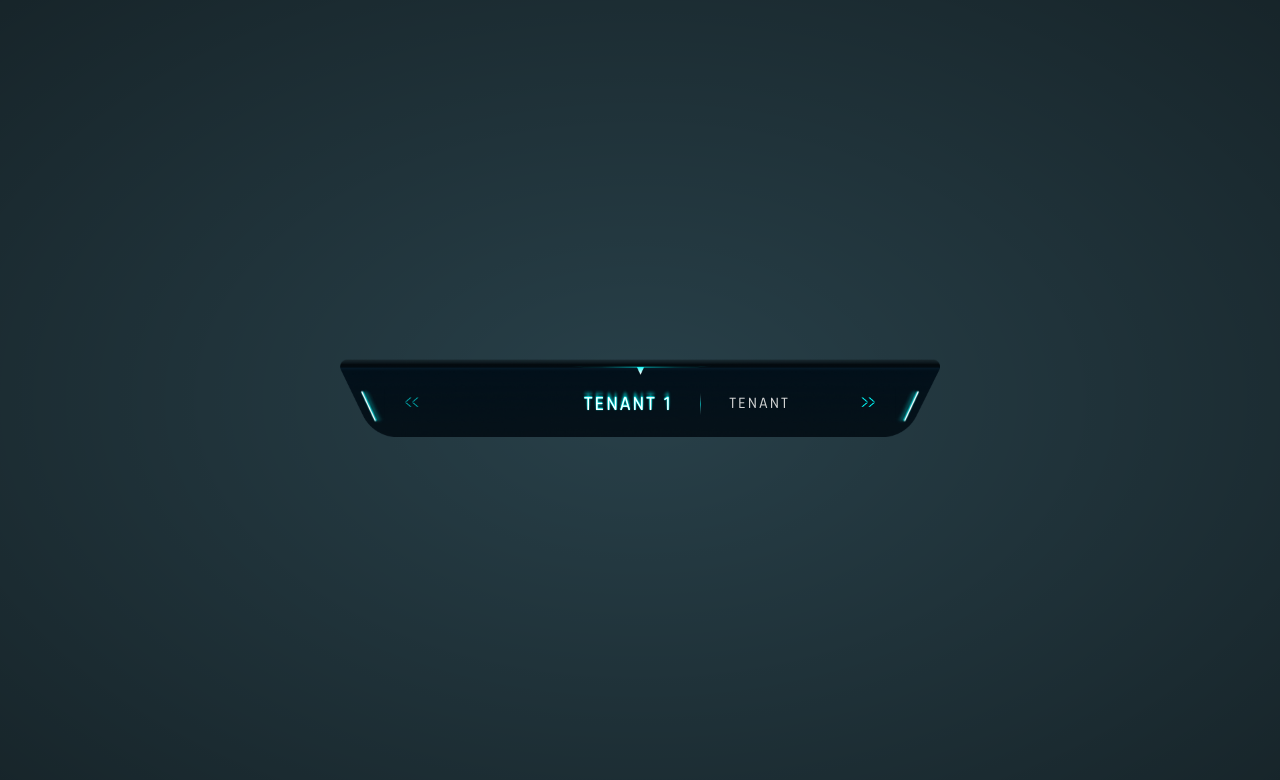
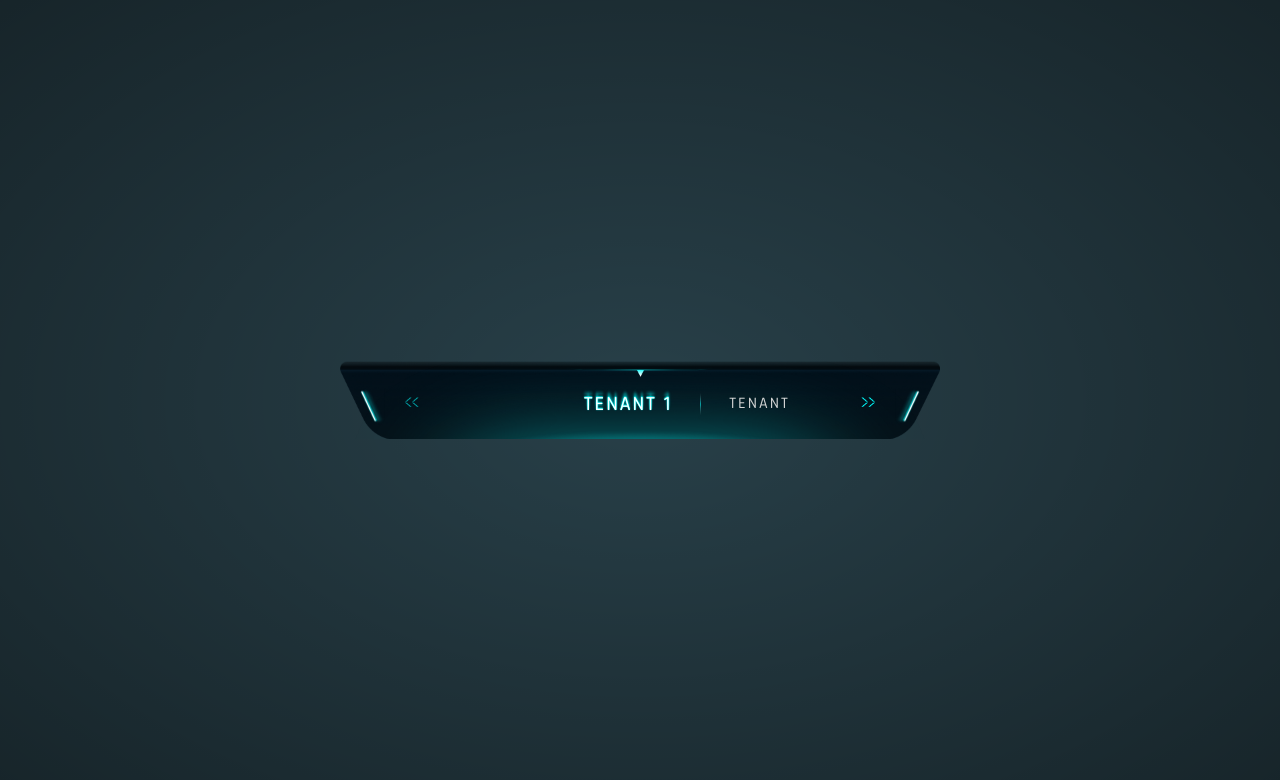
Before and after one commit to hiTushar/mf-components, a React (Vite) app: page / in a window 1280 px wide. Shown: the top 780 px of the page. Built offline with nearby package versions, Linux system fonts and the light colour scheme.

Commit message:
Add gradient lighting

```diff
--- a/src/components/Slider/Slider.css
+++ b/src/components/Slider/Slider.css
@@ -1,8 +1,10 @@
 @import url('https://fonts.googleapis.com/css2?family=Rajdhani:wght@300;400;500;600;700&display=swap');
 
 .ss-slider {
-    width: 600px;
+    max-width: 600px;
+    height: 78px;
     position: relative;
+    overflow: hidden;
 }
 
 .ss-base {
@@ -12,8 +14,57 @@
     }
 }
 
+.ss-glow-1 {
+    outline: 1px solid red;
+    width: 60%;
+    position: absolute;
+    inset: 0;
+    left: 50%;
+    transform: translate(-50%, 150%);
+
+    border-radius: 398.374px;
+    background: #0FF;
+    filter: blur(52.80000305175781px);
+}
+
+.ss-glow-2 {
+    position: absolute;
+    inset: 0;
+    width: 50%;
+    left: 50%;
+    transform: translate(-50%, 200%);
+
+    border-radius: 521.51px;
+    background: #FFF;
+    mix-blend-mode: soft-light;
+    filter: blur(33.60000228881836px);
+}
+
+.ss-glow-3 {
+    position: absolute;
+    inset: 0;
+    width: 70%;
+    left: 50%;
+    transform: translate(-50%, 90%);
+
+    border-radius: 271.572px;
+    background: radial-gradient(50% 50% at 50% 50%, #0FF 0%, rgba(0, 255, 255, 0.00) 100%);
+    filter: blur(1.8000000715255737px);
+}
+
+.ss-glow-4 {
+    position: absolute;
+    inset: 0;
+    width: 70%;
+    left: 50%;
+    transform: translate(-50%, 99.9%);
+
+    border-radius: 468.01px;
+    background: linear-gradient(90deg, rgba(255, 255, 255, 0.00) 0%, #FFF 52.37%, rgba(255, 255, 255, 0.00) 99.36%);
+}
+
 .ss-pointer {
-    width: 150px;
+    max-width: 150px;
     height: 9px;
     position: absolute;
     top: 2px;
@@ -45,17 +96,15 @@
 }
 
 .ss-tabs {
+    width: 300px;
     position: absolute;
-
-    display: flex;
-    width: 300px;
-    overflow-x: scroll;
-    gap: 20px;
-
     top: 55%;
     left: 50%;
     transform: translate(-50%, -50%);
 
+    display: flex;
+    overflow-x: scroll;
+    gap: 20px;
 
     &::-webkit-scrollbar {
         display: none;
--- a/src/components/Slider/Slider.jsx
+++ b/src/components/Slider/Slider.jsx
@@ -56,6 +56,10 @@ const Slider = () => {
       <div className='ss-base'>
         <img src={base} alt='base' />
       </div>
+      <div className='ss-glow-1'></div>
+      <div className='ss-glow-2'></div>
+      <div className='ss-glow-3'></div>
+      <div className='ss-glow-4'></div>
       <div className='ss-pointer' ref={pointerRef}>
         <img src={pointer} alt='pointer' />
       </div>
```
